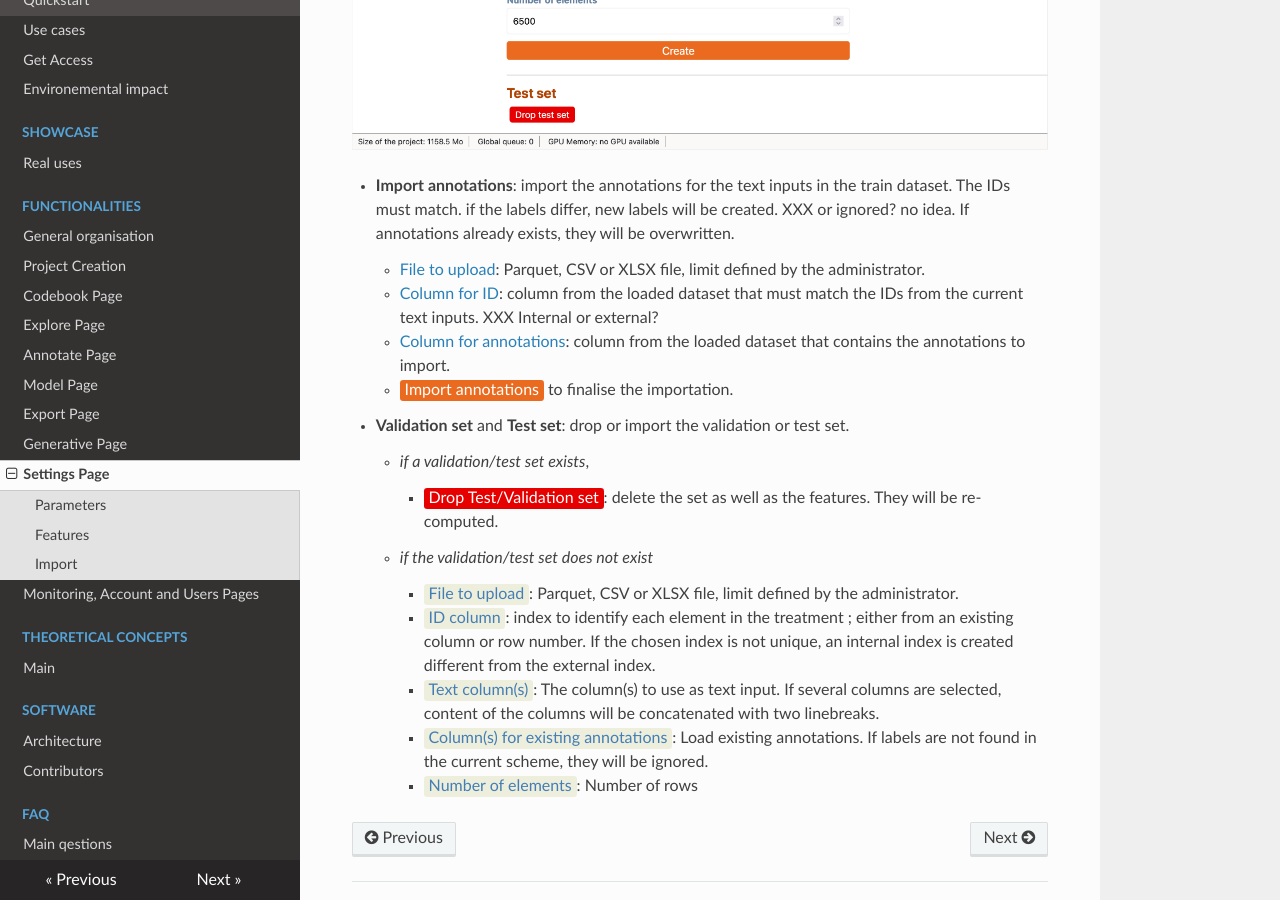
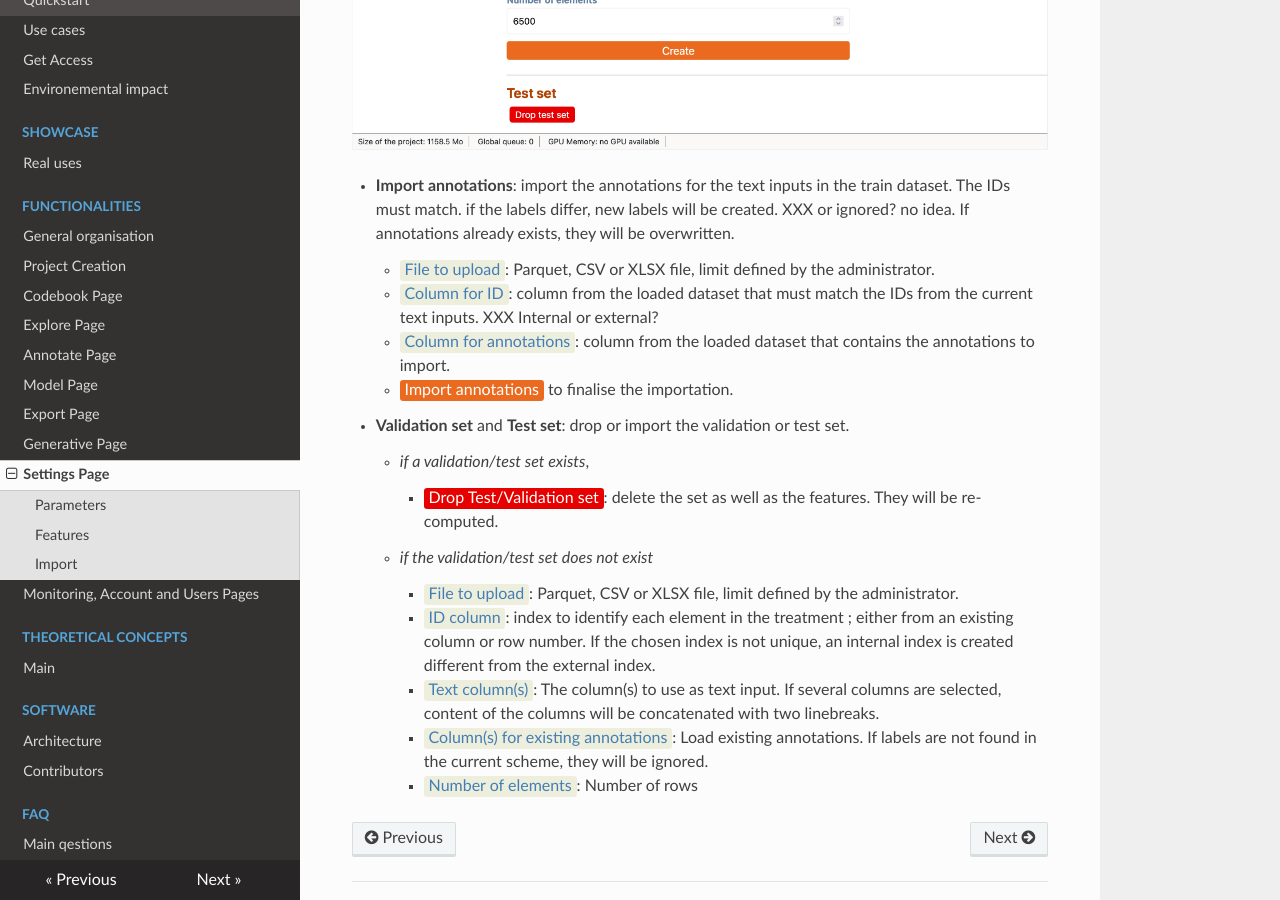
Before and after one commit to activetigger/documentation, an MkDocs documentation site: the page built from docs/functionalities/settings.md, in a window 1280 px wide and 900 px high, scrolled down 2819 px. Built offline with MkDocs 1.6.1, drawn with Linux system fonts in a browser that asks for light colours; nearby versions of some CDN libraries.

Commit message:
fix class name

```diff
--- a/docs/functionalities/settings.md
+++ b/docs/functionalities/settings.md
@@ -54,9 +54,9 @@ The import tab allows you to import data for the current process outside of the
 ![](../img/functionalities/import.png)
 
 - **Import annotations**: import the annotations for the text inputs in the train dataset. The IDs must match. if the labels differ, new labels will be created. XXX or ignored? no idea. If annotations already exists, they will be overwritten.
-    - <a class="parameters">File to upload</a>: Parquet, CSV or XLSX file, limit defined by the administrator.
-    - <a class="parameters">Column for ID</a>: column from the loaded dataset that must match the IDs from the current text inputs. XXX Internal or external?
-    - <a class="parameters">Column for annotations</a>: column from the loaded dataset that contains the annotations to import.
+    - <a class="parameter">File to upload</a>: Parquet, CSV or XLSX file, limit defined by the administrator.
+    - <a class="parameter">Column for ID</a>: column from the loaded dataset that must match the IDs from the current text inputs. XXX Internal or external?
+    - <a class="parameter">Column for annotations</a>: column from the loaded dataset that contains the annotations to import.
     - <a class="action primary">Import annotations</a> to finalise the importation.
 - **Validation set** and **Test set**: drop or import the validation or test set.
     - _if a validation/test set exists_,
```
